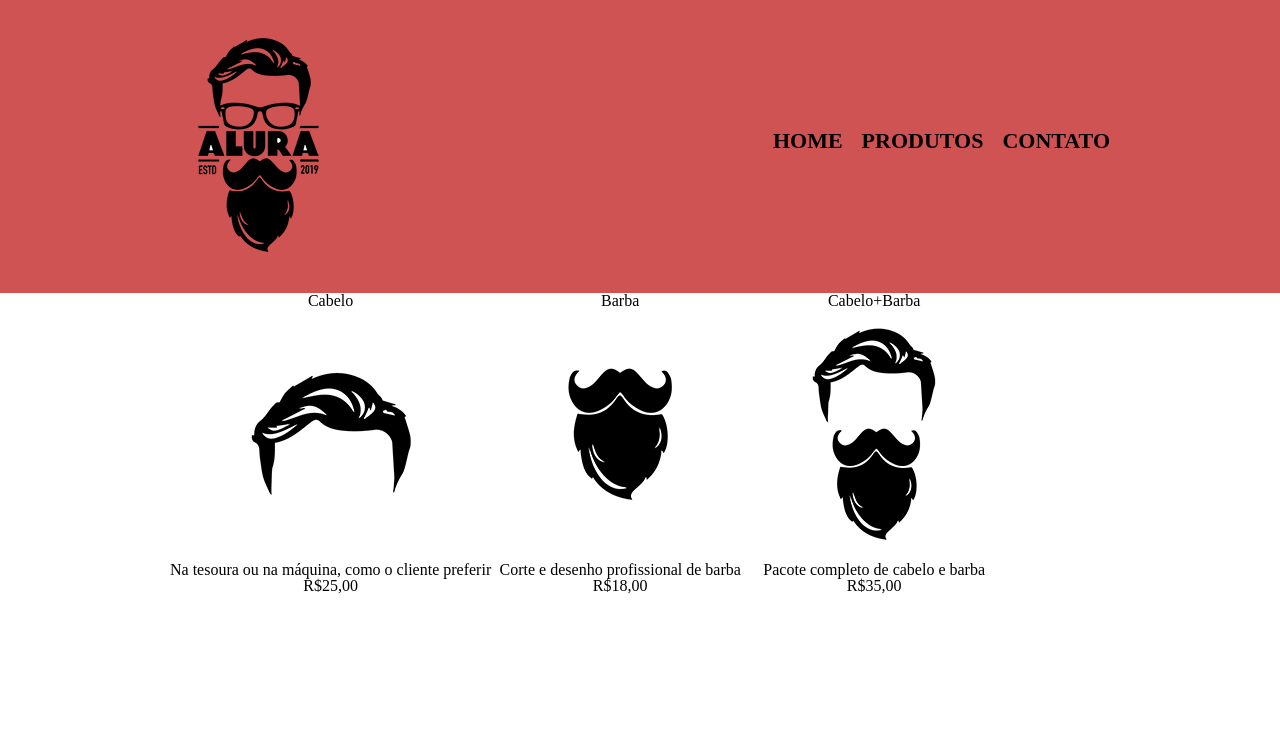
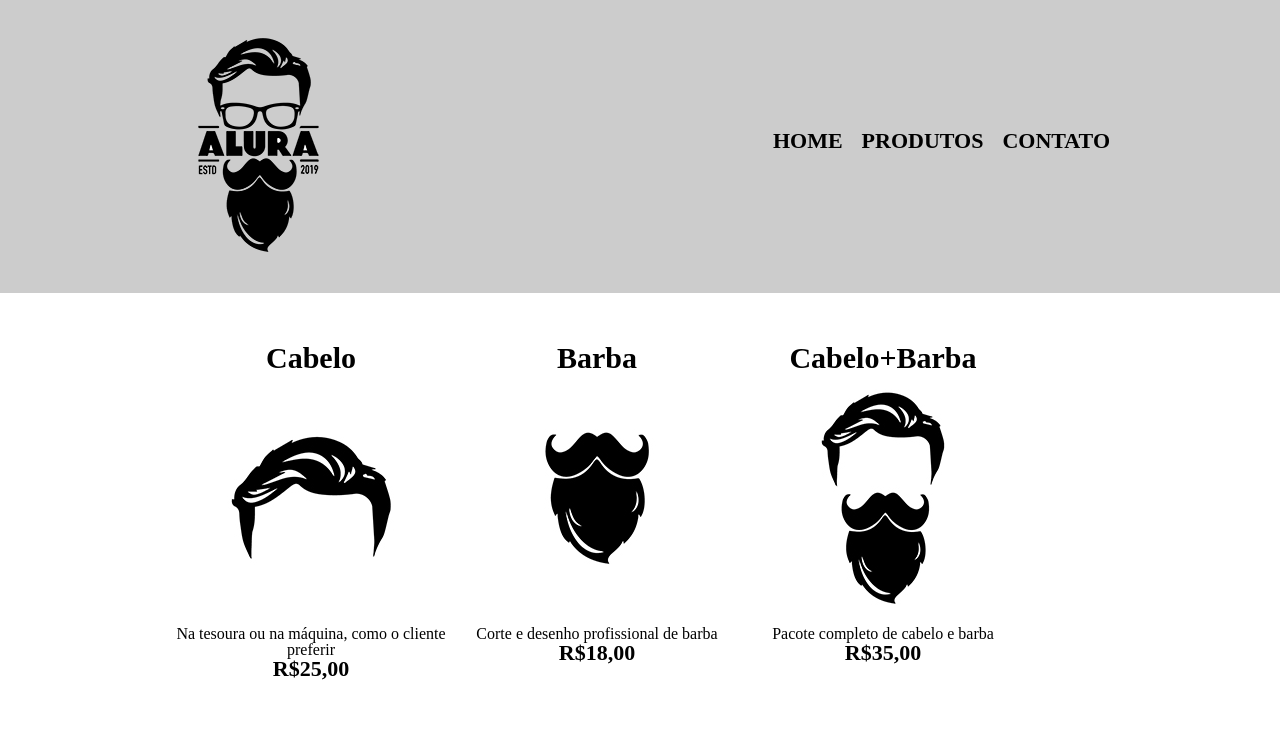
Before and after one commit to carladutra/barbeariaalura, a plain HTML site: page produtos.html in a window 1280 px wide. Drawn offline with Linux system fonts and the light colour scheme.

Commit message:
Add files via upload

```diff
--- a/produtos.css
+++ b/produtos.css
@@ -1,5 +1,5 @@
 header {
-	background: #cf5353;
+	background: #ccc;
 	padding: 20px 0;
 }
 
@@ -30,8 +30,22 @@ nav a {
 .produtos{
 	width: 940px;
 	margin: 0 auto;
+
 }
 .produtos li{
 	display: inline-block;
 	text-align: center;
+	width: 30%;
+	vertical-align: top;
+	margin: 50px 0;
 }
+
+.produtos h2{
+	font-size: 30px;
+	font-weight: bold;
+}
+
+.produtos-preco{
+	font-size: 22px;
+	font-weight: bold;
+}
--- a/produtos.html
+++ b/produtos.html
@@ -28,19 +28,19 @@
 					<h2>Cabelo</h2>
 					<img src="cabelo.jpg" alt="">
 					<p>Na tesoura ou na máquina, como o cliente preferir</p>
-					<p>R$25,00</p>
+					<p class="produtos-preco">R$25,00</p>
 				</li>
 				<li>
 					<h2>Barba</h2>
 					<img src="barba.jpg" alt="">
 					<p>Corte e desenho profissional de barba</p>
-					<p>R$18,00</p>
+					<p class="produtos-preco">R$18,00</p>
 				</li>
 				<li>
 					<h2>Cabelo+Barba</h2>
 					<img src="cabelo+barba.jpg" alt="">
 					<p>Pacote completo de cabelo e barba</p>
-					<p>R$35,00</p>
+					<p class="produtos-preco">R$35,00</p>
 				</li>
 			</ul>
 		</main>
```
